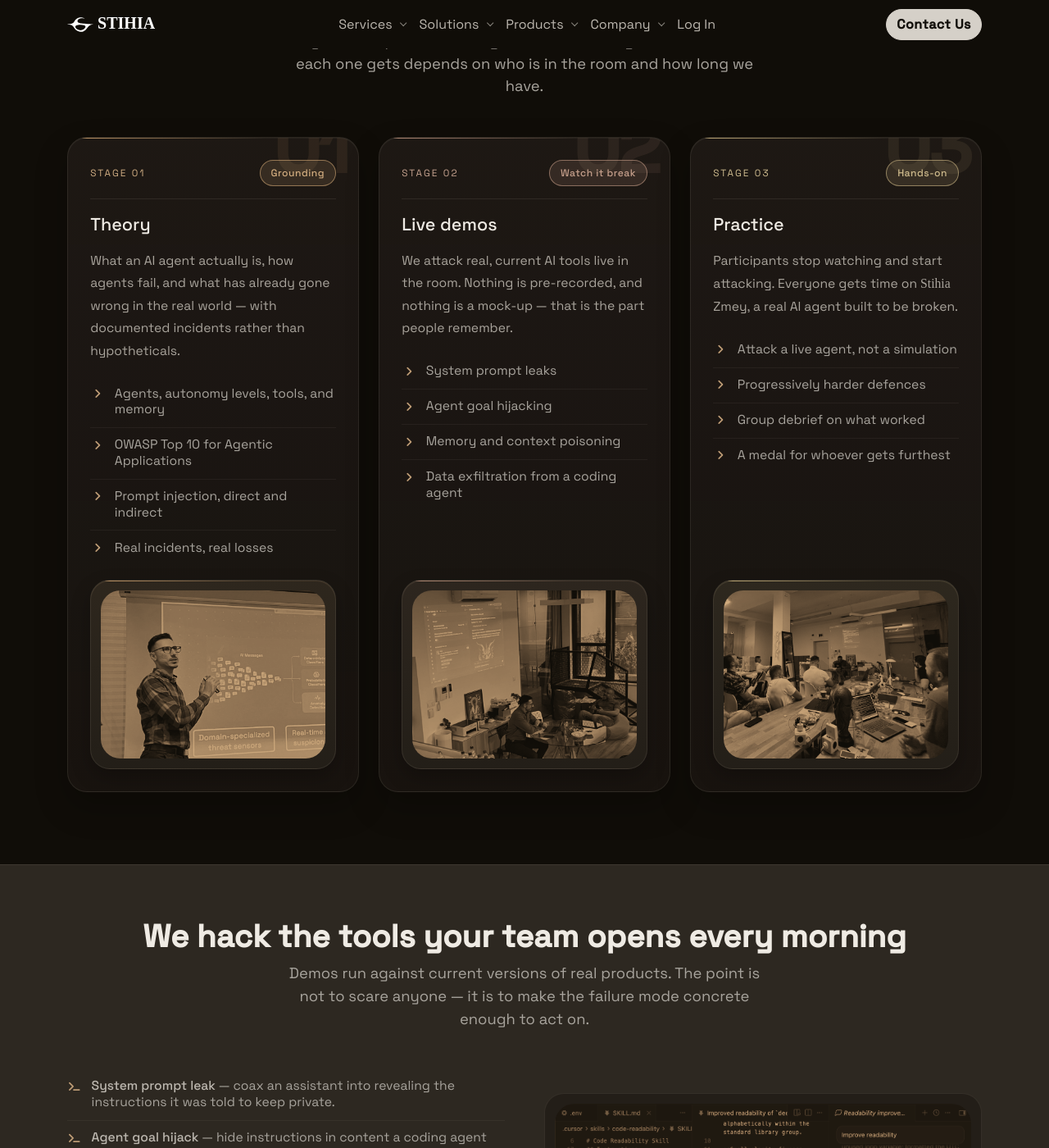
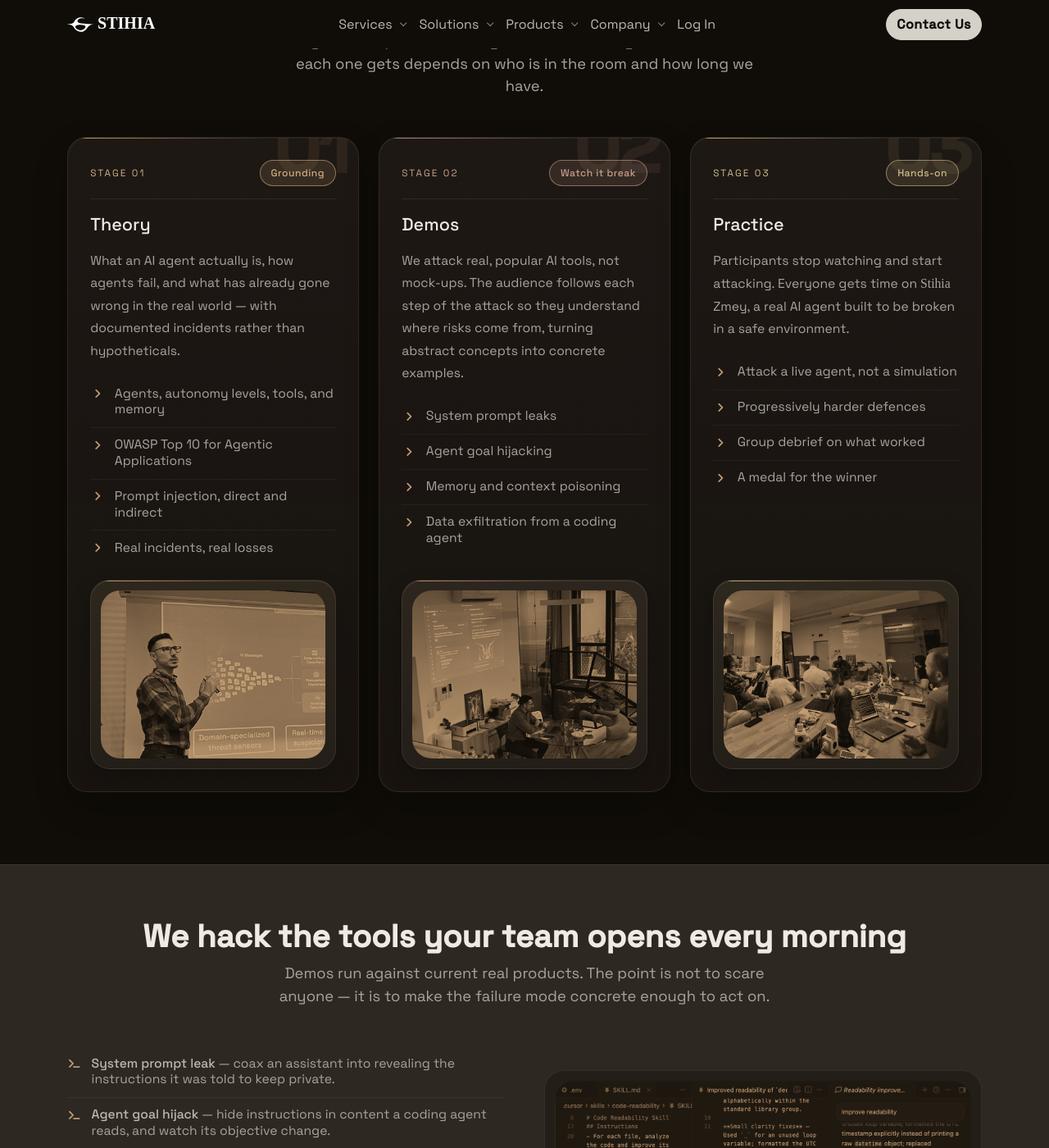
Before and after one commit to stihia-ai/stihia-ai.github.io, a Jekyll site: the page built from services/workshop.html, in a window 1280 px wide and 1400 px high, scrolled down 1943 px. Shown: the whole window at 82% size. Built offline with Jekyll 4.4.1, drawn with Linux system fonts in a browser that asks for light colours; nearby versions of some CDN libraries; some web fonts are replaced; some of the changed text lies outside the part shown.

Commit message:
refactor(services): simplify language and improve clarity on workshop page

```diff
--- a/services/workshop.html
+++ b/services/workshop.html
@@ -140,7 +140,7 @@ canonical_redirect: true
     <div class="fade-in section-divider">
       <div class="row mb-5 text-center">
         <div class="col-sm">
-          <h2 class="section-title">Theory, live demos, hands-on practice</h2>
+          <h2 class="section-title">Theory, demos, hands-on practice</h2>
           <p class="section-subtitle">
             Every workshop moves through these three stages. How much time
             each one gets depends on who is in the room and how long we
@@ -191,11 +191,11 @@ canonical_redirect: true
               <span class="stage-index">Stage 02</span>
               <span class="stage-pill">Watch it break</span>
             </div>
-            <h3 class="stage-title">Live demos</h3>
+            <h3 class="stage-title">Demos</h3>
             <p class="stage-copy">
-              We attack real, current AI tools live in the room. Nothing is
-              pre-recorded, and nothing is a mock-up — that is the part
-              people remember.
+              We attack real, popular AI tools, not mock-ups.
+              The audience follows each step of the attack so they understand where risks come from, turning abstract
+              concepts into concrete examples.
             </p>
             <ul class="hairline-list">
               <li>
@@ -231,7 +231,7 @@ canonical_redirect: true
             <p class="stage-copy">
               Participants stop watching and start attacking. Everyone gets
               time on <span class="brand-text">Stihia</span> Zmey, a real
-              AI agent built to be broken.
+              AI agent built to be broken in a safe environment.
             </p>
             <ul class="hairline-list">
               <li>
@@ -248,7 +248,7 @@ canonical_redirect: true
               </li>
               <li>
                 <i class="fa fa-angle-right" aria-hidden="true"></i>
-                A medal for whoever gets furthest
+                A medal for the winner
               </li>
             </ul>
             <div class="stage-card-frame">
@@ -274,7 +274,7 @@ canonical_redirect: true
               We hack the tools your team opens every morning
             </h2>
             <p class="section-subtitle">
-              Demos run against current versions of real products. The point
+              Demos run against current real products. The point
               is not to scare anyone — it is to make the failure mode
               concrete enough to act on.
             </p>
```
Also changed, not shown: other parts of services/workshop.html (+2 -3 lines).
